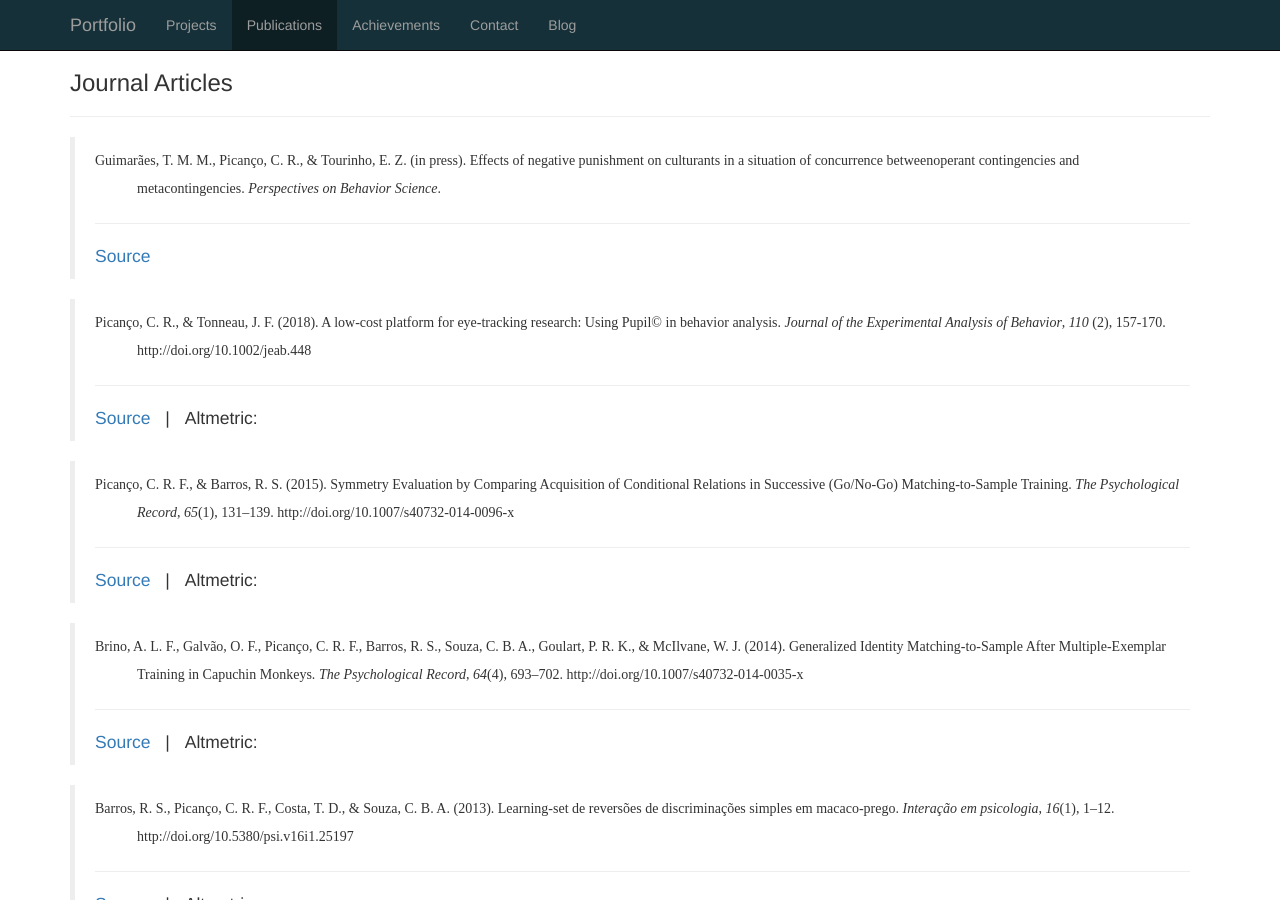
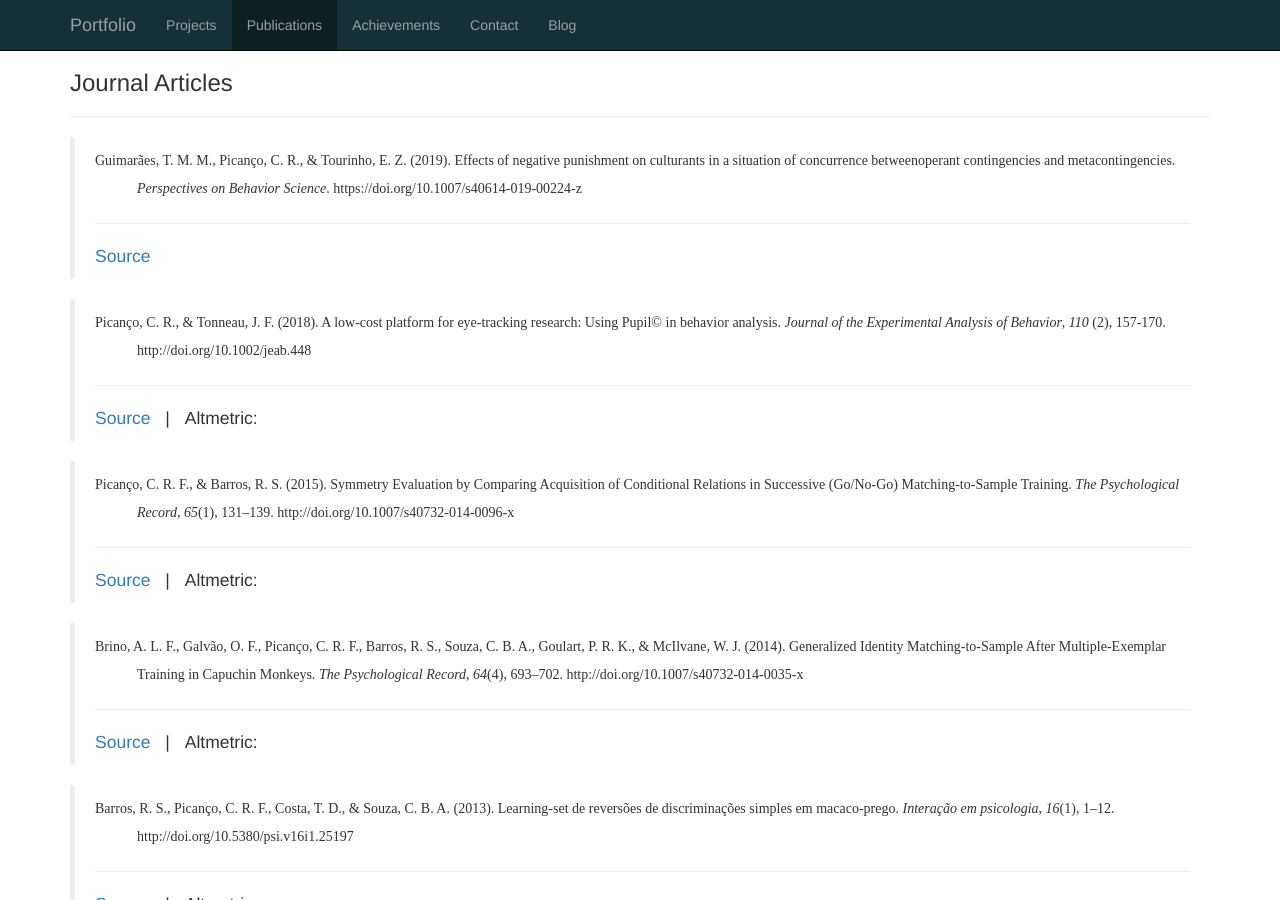
Before and after one commit to cpicanco/portfolio, a Jekyll site: the page built from en/publications.md, in a window 1280 px wide and 900 px high. Built offline with Jekyll 4.4.1, drawn with Linux system fonts in a browser that asks for light colours; nearby versions of some CDN libraries; comment, search, counter and statistics services are not loaded.

Commit message:
Update 20190901.yml

```diff
--- a/_data/publications/20190901.yml
+++ b/_data/publications/20190901.yml
@@ -1,9 +1,9 @@
 pt-BR:
   html: >
-    Guimarães, T. M. M., Pican&ccedil;o, C. R., &amp; Tourinho, E. Z.  (no prelo). Effects of negative punishment on culturants in a situation of concurrence betweenoperant contingencies and metacontingencies. <i>Perspectives on Behavior Science</i>.
+    Guimarães, T. M. M., Pican&ccedil;o, C. R., &amp; Tourinho, E. Z.  (2019). Effects of negative punishment on culturants in a situation of concurrence betweenoperant contingencies and metacontingencies. <i>Perspectives on Behavior Science</i>. https://doi.org/10.1007/s40614-019-00224-z
 en:
   html: >
-    Guimarães, T. M. M., Pican&ccedil;o, C. R., &amp; Tourinho, E. Z.  (in press). Effects of negative punishment on culturants in a situation of concurrence betweenoperant contingencies and metacontingencies. <i>Perspectives on Behavior Science</i>.
+    Guimarães, T. M. M., Pican&ccedil;o, C. R., &amp; Tourinho, E. Z.  (2019). Effects of negative punishment on culturants in a situation of concurrence betweenoperant contingencies and metacontingencies. <i>Perspectives on Behavior Science</i>. https://doi.org/10.1007/s40614-019-00224-z
 url: >
-  https://link.springer.com/journal/volumesAndIssues/40614
+  https://doi.org/10.1007/s40614-019-00224-z
 type: article-journal
```
